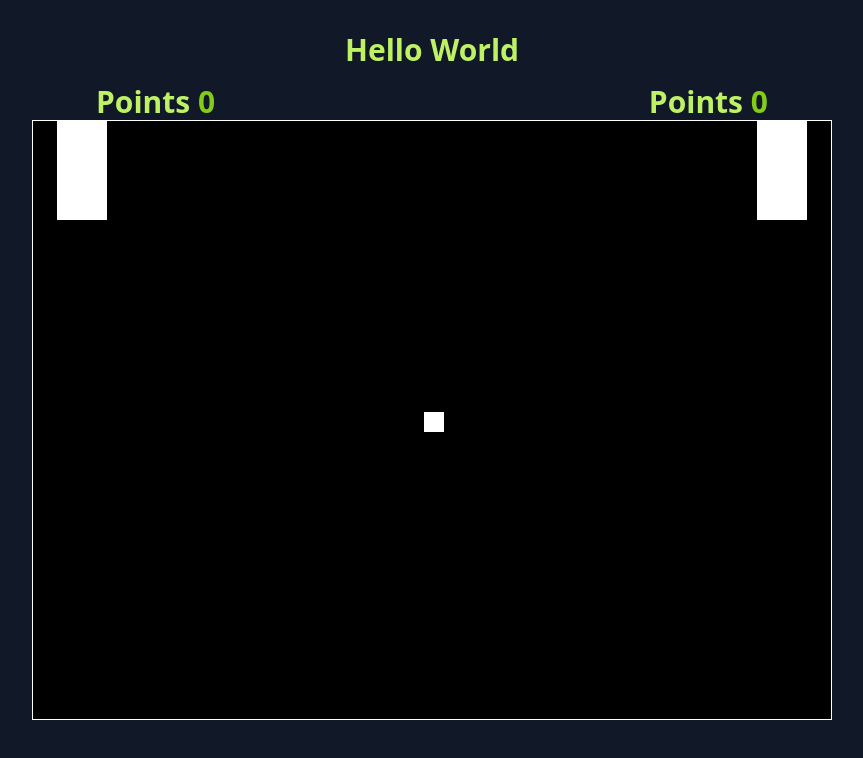
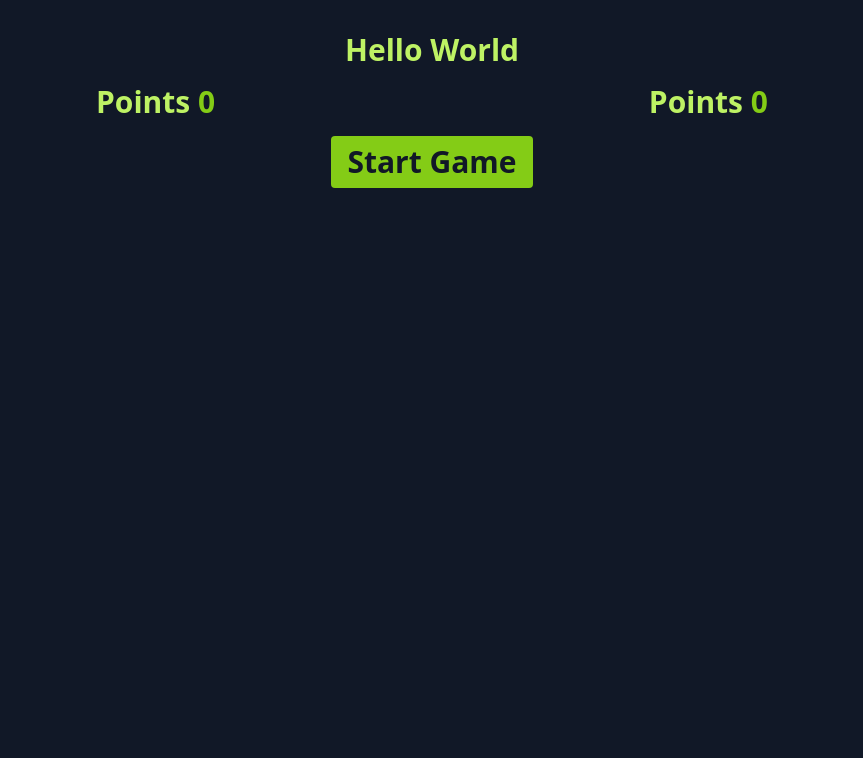
Before and after one commit to xBracey/pixijs-playground, a React (Vite) app: page /pong in a window 1280 px wide. Shown: the top 758 px of the page, without its empty margins (208-1071 px from the left). Built offline with nearby package versions, Linux system fonts and the light colour scheme.

Commit message:
Add more pong stuff

```diff
--- a/src/client/app.tsx
+++ b/src/client/app.tsx
@@ -43,7 +43,7 @@ export const App = () => {
             Points <span className="text-lime-500">{points}</span>
           </p>
         </div>
-        <Game addToDOM={engine.addToDOM} ready={!!engine} />
+        <Game addToDOM={engine.addToDOM.bind(engine)} ready={!!engine} />
       </div>
     </div>
   );
--- a/src/client/context/index.ts
+++ b/src/client/context/index.ts
@@ -1,6 +1,5 @@
 import { createContext } from "react";
 import { PixiEngine } from "./engine";
-import { PongGame } from "./pong";
+import React from "react";
 
 export const EngineContext = createContext(new PixiEngine());
-export const PongContext = createContext(new PongGame());
--- a/src/client/context/pong/index.ts
+++ b/src/client/context/pong/index.ts
@@ -14,13 +14,15 @@ export class PongGame {
   private readonly entityGroup: EntityGroup;
   private readonly points: ReactState<[number, number]>;
 
-  constructor() {
+  constructor(
+    setPointState: React.Dispatch<React.SetStateAction<[number, number]>>
+  ) {
     this.app = new PixiBase(800, 600);
     this.playerOne = new Player(50, 0, "player1", false);
     this.playerTwo = new Player(750, 0, "player2", false);
     this.ball = new Ball(400, 300);
     this.walls = new Walls(800, 600);
-    this.points = new ReactState([0, 0]);
+    this.points = new ReactState([0, 0], setPointState);
 
     this.app.ticker.add(this.playerOne.onTick.bind(this.playerOne));
     this.app.ticker.add(this.playerTwo.onTick.bind(this.playerTwo));
@@ -42,12 +44,6 @@ export class PongGame {
 
     this.ball.start();
   }
-
-  public addPointsSetState = (
-    setState: React.Dispatch<React.SetStateAction<[number, number]>>
-  ) => {
-    this.points.setState = setState;
-  };
 
   public get ticker() {
     return this.app.ticker;
--- a/src/client/context/utils/state.ts
+++ b/src/client/context/utils/state.ts
@@ -1,14 +1,14 @@
 export class ReactState<T> {
   public state: T;
-  public setState?: React.Dispatch<React.SetStateAction<T>>;
+  public setState: React.Dispatch<React.SetStateAction<T>>;
 
-  constructor(initialState: T) {
+  constructor(
+    initialState: T,
+    setState: React.Dispatch<React.SetStateAction<T>>
+  ) {
     this.state = initialState;
+    this.setState = setState;
   }
-
-  public addSetState = (setState: React.Dispatch<React.SetStateAction<T>>) => {
-    this.setState = setState;
-  };
 
   public updateState = (state: T): void => {
     if (!this.setState) {
--- a/src/client/games/pong.tsx
+++ b/src/client/games/pong.tsx
@@ -1,15 +1,15 @@
 import React, { useContext, useEffect } from "react";
 import "../index.css";
 import { Game } from "../components/game";
-import { PongContext } from "../context";
+import { PongGame } from "../context/pong";
 
 export const Pong = () => {
   const [points, setPoints] = React.useState<[number, number]>([0, 0]);
-  const game = useContext(PongContext);
+  const [game, setGame] = React.useState<PongGame | null>(null);
 
-  useEffect(() => {
-    game.addPointsSetState(setPoints);
-  }, []);
+  const onStartGame = () => {
+    setGame(new PongGame(setPoints));
+  };
 
   return (
     <div className="flex justify-center p-4 bg-gray-900 w-screen h-screen">
@@ -25,7 +25,14 @@ export const Pong = () => {
           </p>
         </div>
 
-        <Game addToDOM={game.addToDOM.bind(game)} ready={!!game} />
+        <button
+          className="bg-lime-500 hover:bg-lime-700 text-gray-900 font-bold py-2 px-4 rounded my-4"
+          onClick={onStartGame}
+        >
+          Start Game
+        </button>
+
+        {game && <Game addToDOM={game.addToDOM.bind(game)} ready={!!game} />}
       </div>
     </div>
   );
--- a/src/client/index.tsx
+++ b/src/client/index.tsx
@@ -1,7 +1,7 @@
 import * as React from "react";
 import { createRoot } from "react-dom/client";
 import { App } from "./app";
-import { EngineContext, PongContext } from "./context";
+import { EngineContext } from "./context";
 import { PixiEngine } from "./context/engine";
 import { createBrowserRouter, RouterProvider } from "react-router-dom";
 import { PongGame } from "./context/pong";
@@ -18,11 +18,7 @@ const router = createBrowserRouter([
   },
   {
     path: "/pong",
-    element: (
-      <PongContext.Provider value={new PongGame()}>
-        <Pong />
-      </PongContext.Provider>
-    ),
+    element: <Pong />,
   },
 ]);
 
```
Also changed, not shown: src/client/context/engine/index.ts (+1 -7 lines).
